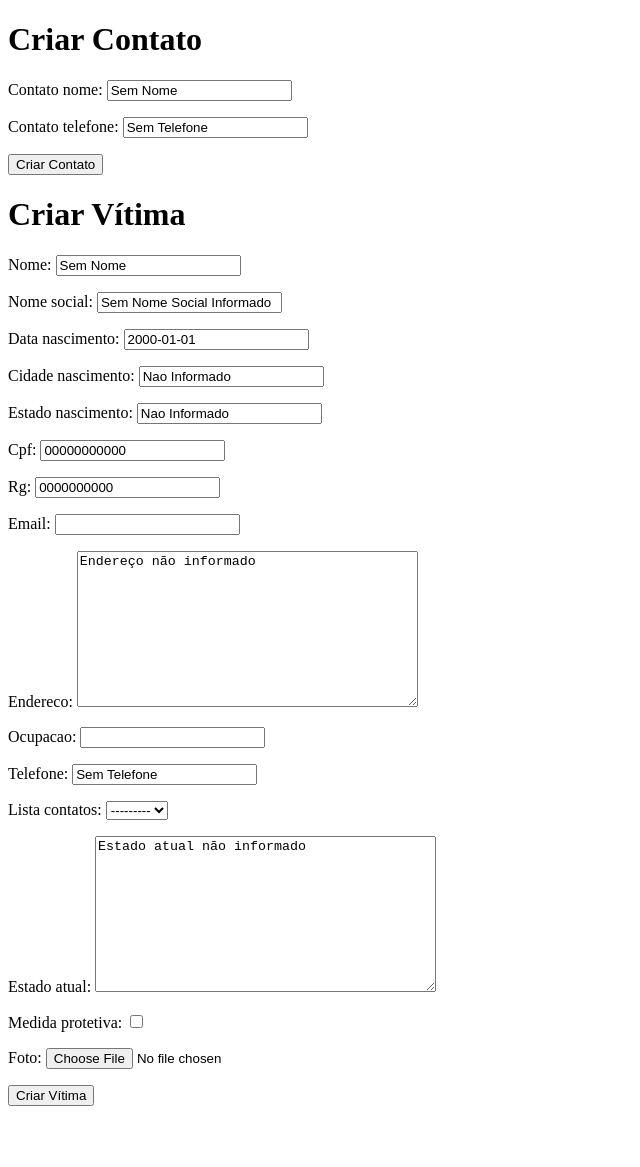
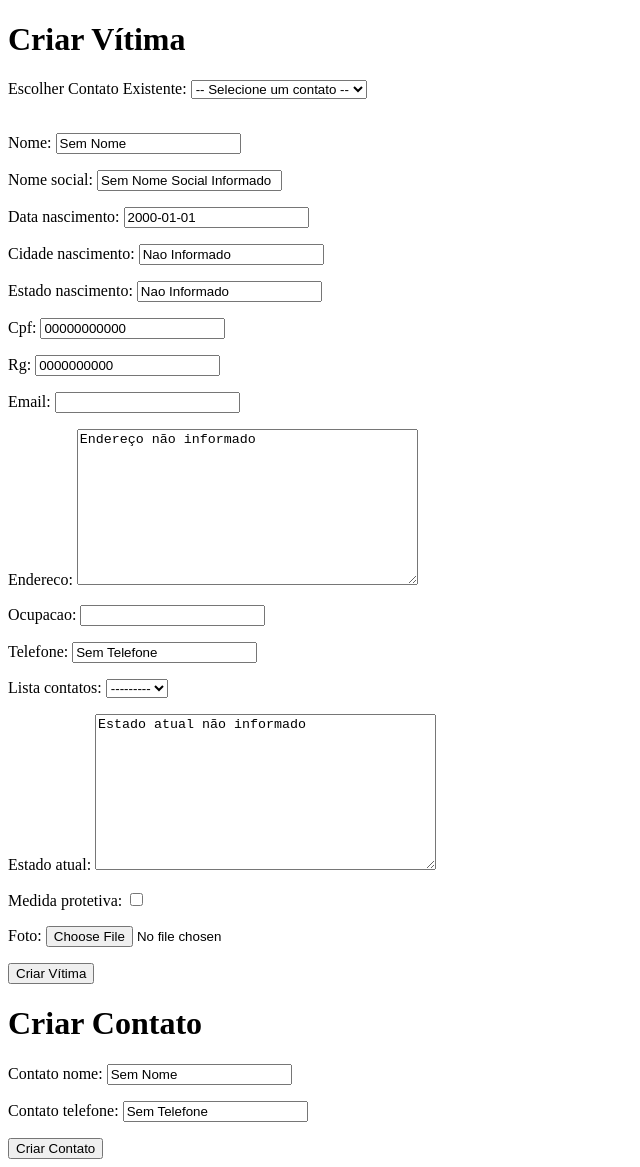
Before and after one commit to GabrielCaminha/barbara_onlineTest, a Django app: page /restrito/criar_vitima/ in a window 1280 px wide. Shown: the whole page, without its empty margins (0-640 px from the left). Before the commit the page ends 1114 px from the top, so only its background shows below. Run offline with Django 5.2, Linux system fonts and the light colour scheme; data that the repository does not hold is empty.

Commit message:
Alteracoes para adicionar Contato Vitima

```diff
--- a/barbara_app/templates/ocorrencias/create_vitima.html
+++ b/barbara_app/templates/ocorrencias/create_vitima.html
@@ -6,18 +6,30 @@
     <title>Criar Vítima</title>
 </head>
 <body>
+    <h1>Criar Vítima</h1>
+    <form method="post" enctype="multipart/form-data">
+        {% csrf_token %}
+
+        <!-- Campo para selecionar um contato existente -->
+        <label for="contato_existente">Escolher Contato Existente:</label>
+        <select name="contato_existente" id="contato_existente">
+            <option value="">-- Selecione um contato --</option>
+            {% for contato in lista_contatos %}
+                <option value="{{ contato.id }}">{{ contato.contato_nome }} ({{ contato.contato_telefone }})</option>
+            {% endfor %}
+        </select>
+        <br><br>
+
+        <!-- Formulário para criar uma nova vítima -->
+        {{ vitima_form.as_p }}  <!-- Formulário para Vitima -->
+        <button type="submit">Criar Vítima</button>
+    </form>
+
     <h1>Criar Contato</h1>
     <form method="post" enctype="multipart/form-data">
         {% csrf_token %}
         {{ lista_contatos_form.as_p }}  <!-- Formulário para ListaContatos -->
         <button type="submit">Criar Contato</button>
     </form>
-
-    <h1>Criar Vítima</h1>
-    <form method="post" enctype="multipart/form-data">
-        {% csrf_token %}
-        {{ vitima_form.as_p }}  <!-- Formulário para Vitima -->
-        <button type="submit">Criar Vítima</button>
-    </form>
 </body>
 </html>
```
